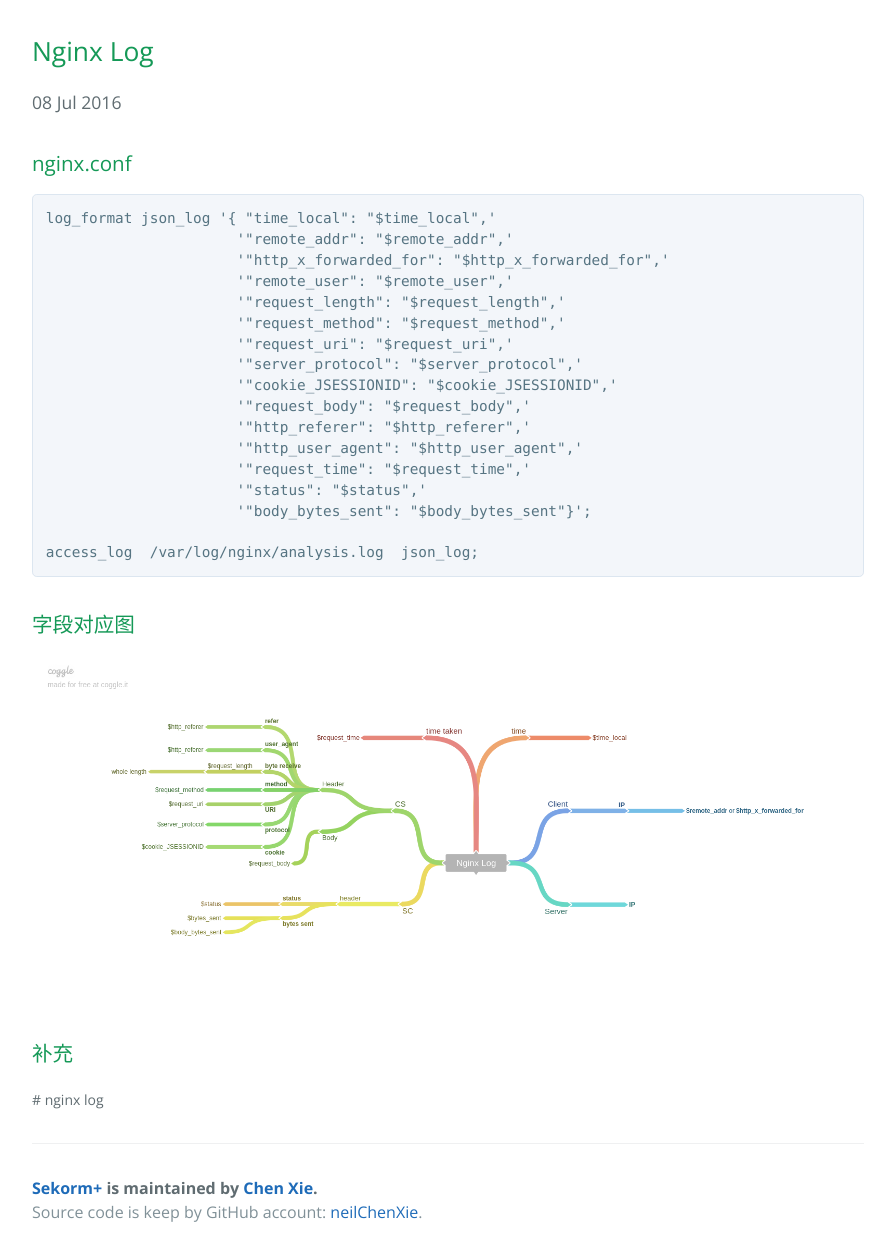
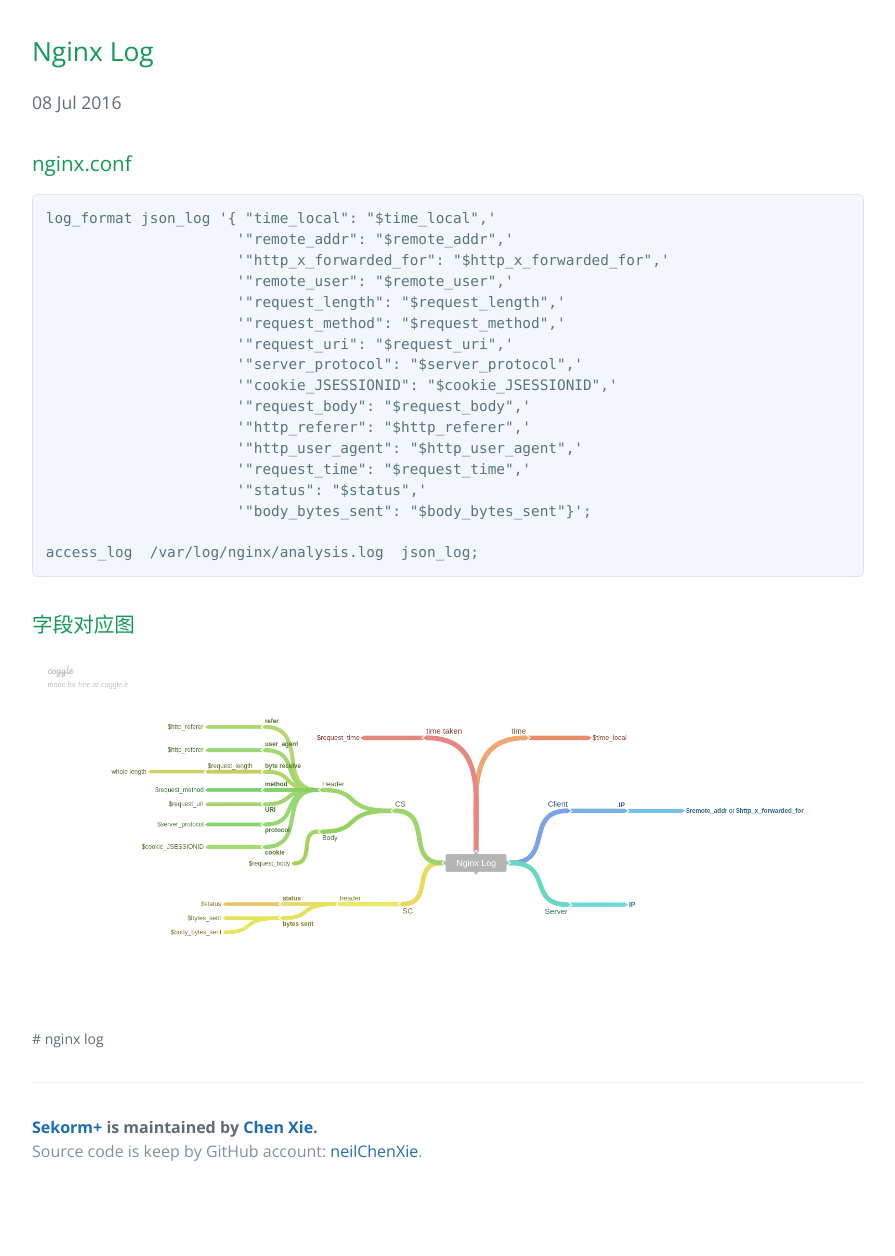
Before and after one commit to neilChenXie/MyExp, a Jekyll site: the page built from _posts/log/2016-07-08-nginx_log.md, in a window 1280 px wide. Shown: the whole page, without its empty margins (192-1087 px from the left). Built offline with Jekyll 4.4.1, drawn with Linux system fonts in a browser that asks for light colours; after the commit the page ends 1195 px from its top, so only the background shows below that.

Commit message:
modified:   _posts/log/2016-07-08-nginx_log.md 	modified:   index.html

```diff
--- a/_posts/log/2016-07-08-nginx_log.md
+++ b/_posts/log/2016-07-08-nginx_log.md
@@ -32,5 +32,3 @@
 ### 字段对应图
 
 [![nginx_log]({{ site.baseurl }}/img/log/Nginx_Log.png)]({{ site.baseurl }}/img/log/Nginx_Log.png)
-
-### 补充
--- a/index.html
+++ b/index.html
@@ -12,7 +12,7 @@
     <!-- </span>{{ category | last | size }}</span> -->
     <ul class="arc-list">
         {% for post in category.last %}
-        <li>{{ post.date | date:"%m/%d/%Y" }} <a href="{{ post.url }}">{{ post.title }}</a></li>
+		<li>{{ post.date | date:"%m/%d/%Y" }} <a href="{{ post.url }}">{{ site.baseurl}}/{{ post.title }}</a></li>
         {% endfor %}
     </ul>
     {% endfor %}
```
